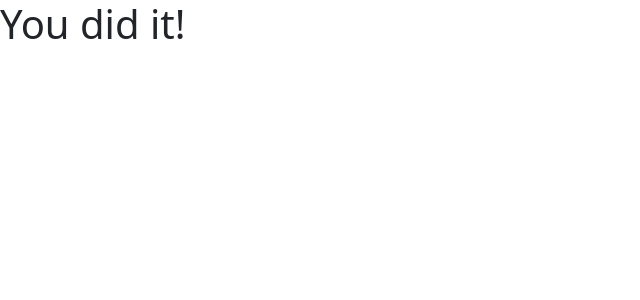
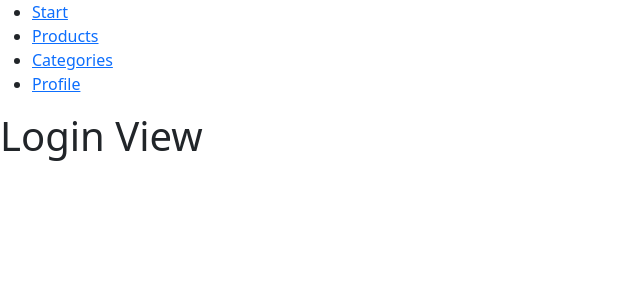
Before and after one commit to gustafsson96/project-dt193g-frontend, a Vue app: page / in a window 1280 px wide. Before the commit this address had no page. Shown: the top 300 px of the page, without its empty margins (0-640 px from the left). Built offline with nearby package versions, Linux system fonts and the light colour scheme.

Commit message:
Create Header component

```diff
--- a/index.html
+++ b/index.html
@@ -4,7 +4,7 @@
     <meta charset="UTF-8">
     <link rel="icon" href="/favicon.ico">
     <meta name="viewport" content="width=device-width, initial-scale=1.0">
-    <title>Vite App</title>
+    <title>Company App</title>
   </head>
   <body>
     <div id="app"></div>
--- a/src/App.vue
+++ b/src/App.vue
@@ -1,7 +1,10 @@
-<script setup></script>
+<script setup>
+import Header from './componets/Header.vue';
+</script>
 
 <template>
-  <h1>You did it!</h1>
+  <Header />
+  <RouterView />
 </template>
 
 <style scoped></style>
--- /dev/null
+++ b/src/componets/Header.vue
@@ -0,0 +1,24 @@
+<template>
+    <header>
+        <nav>
+            <ul>
+                <li>
+                    <RouterLink to="/start">Start</RouterLink>
+                </li>
+                <li>
+                    <RouterLink to="/products">Products</RouterLink>
+                </li>
+                <li>
+                    <RouterLink to="/categories">Categories</RouterLink>
+                </li>
+                <li>
+                    <RouterLink to="/profile">Profile</RouterLink>
+                </li>
+            </ul>
+        </nav>
+    </header>
+</template>
+<script>
+import { RouterLink } from 'vue-router';
+</script>
+<style></style>
--- a/src/router/index.js
+++ b/src/router/index.js
@@ -12,7 +12,7 @@
   routes: [
     {
       path: '/',
-      path: '/login',
+      name: '/login',
       component: LoginView
     },
     {
--- a/src/views/AddCategoryView.vue
+++ b/src/views/AddCategoryView.vue
@@ -1,5 +1,5 @@
 <template>
-
+    <h1>Add Category</h1>
 </template>
 <script setup>
 
--- a/src/views/AddProductView.vue
+++ b/src/views/AddProductView.vue
@@ -1,5 +1,5 @@
 <template>
-
+    <h1>Add Product</h1>
 </template>
 <script setup>
 
--- a/src/views/CategoryListView.vue
+++ b/src/views/CategoryListView.vue
@@ -1,5 +1,5 @@
 <template>
-
+    <h1>Category List</h1>
 </template>
 <script setup>
 
--- a/src/views/LoginView.vue
+++ b/src/views/LoginView.vue
@@ -1,5 +1,5 @@
 <template>
-
+    <h1>Login View</h1>
 </template>
 <script setup>
 
--- a/src/views/ProductListView.vue
+++ b/src/views/ProductListView.vue
@@ -1,5 +1,5 @@
 <template>
-
+    <h1>Products List</h1>
 </template>
 <script setup>
 
--- a/src/views/ProfileView.vue
+++ b/src/views/ProfileView.vue
@@ -1,5 +1,5 @@
 <template>
-
+    <h1>Profile</h1>
 </template>
 <script setup>
 
--- a/src/views/StartView.vue
+++ b/src/views/StartView.vue
@@ -1,5 +1,5 @@
 <template>
-
+    <h1>Start</h1>
 </template>
 <script setup>
 
```
